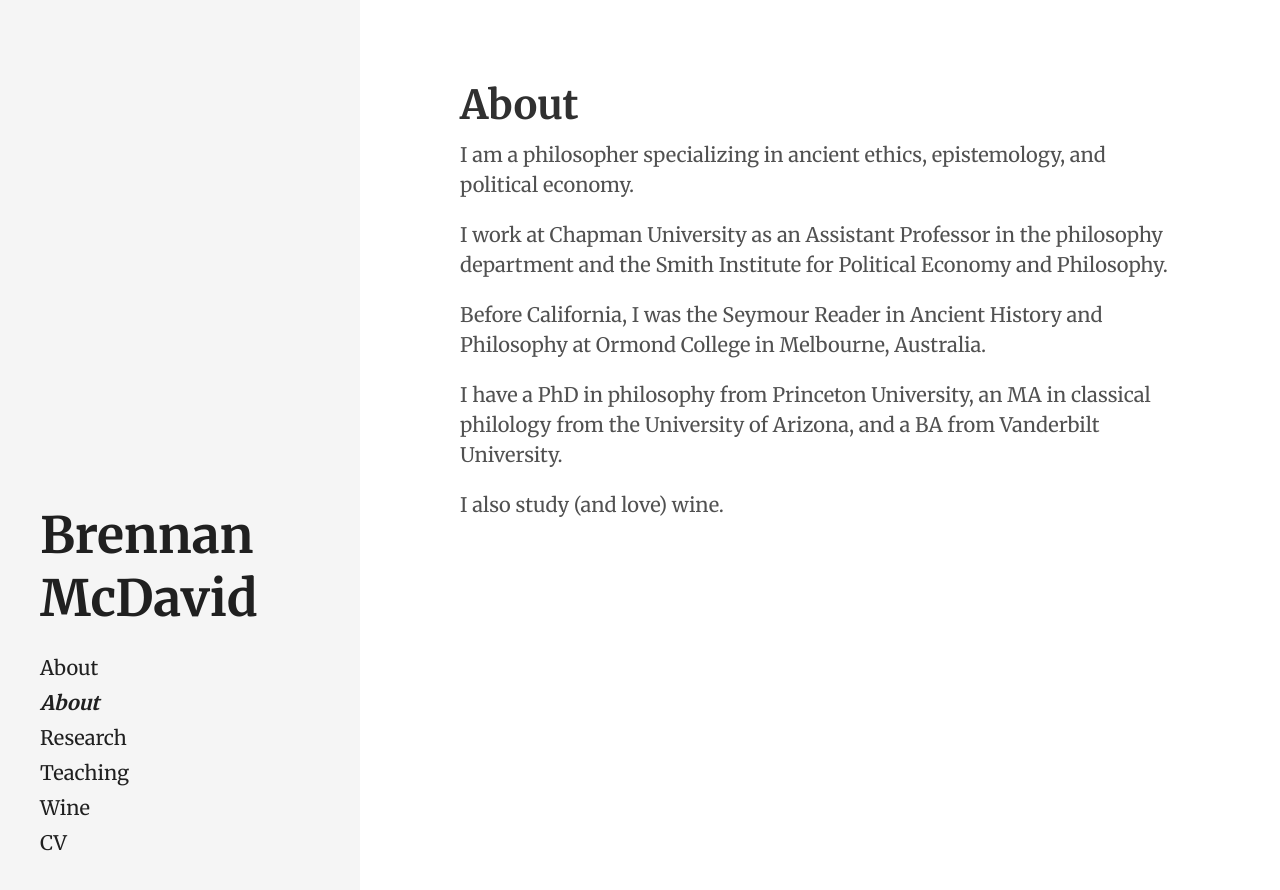
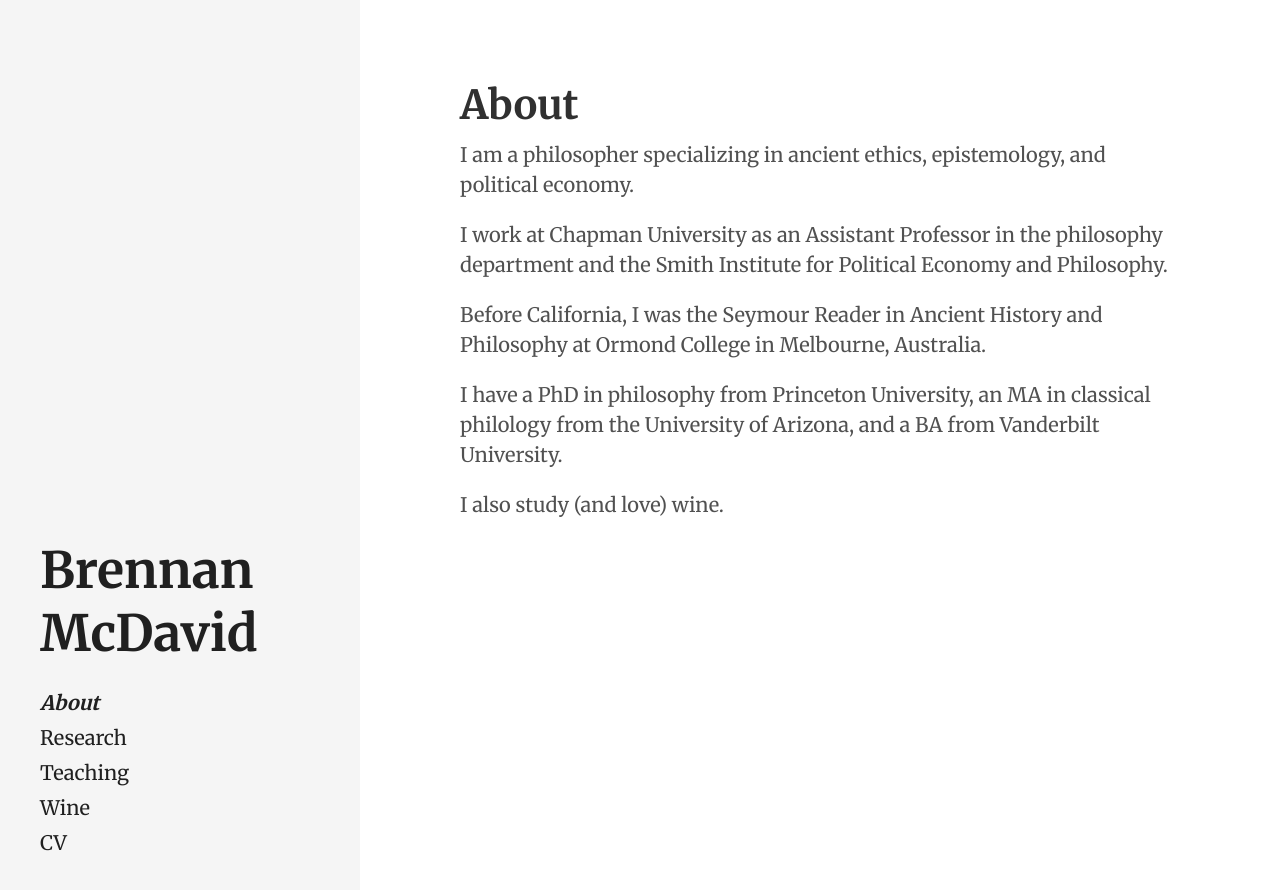
Before and after one commit to bkmcdavid/bkmcdavid.github.io, a Jekyll site: the page built from index.html, in a window 1280 px wide. Shown: the top 890 px of the page. Built offline with Jekyll 4.4.1, drawn with Linux system fonts in a browser that asks for light colours; the list of posts is cut into pages by our own code.

Commit message:
remove About nav item

```diff
--- a/_includes/sidebar.html
+++ b/_includes/sidebar.html
@@ -10,7 +10,6 @@
     </div>
 
     <nav class="sidebar-nav">
-      <a class="sidebar-nav-item{% if page.url == site.baseurl %} active{% endif %}" href="{{ '/' | relative_url }}">About</a>
 
       {% comment %}
         The code below dynamically generates a sidebar nav of pages with
@@ -28,9 +27,11 @@
 
       <a class="sidebar-nav-item" href="https://bkmcdavid.github.io/pdfs/CV.pdf">CV</a>
       <!--
+      <a class="sidebar-nav-item{% if page.url == site.baseurl %} active{% endif %}" href="{{ '/' | relative_url }}">About</a>
       <a class="sidebar-nav-item" href="https://bkmcdavid.github.io/research">Research</a>
       <a class="sidebar-nav-item" href="/teaching">Teaching</a>
-      <a class="sidebar-nav-item" href="/wine">Wine</a>-->
+      <a class="sidebar-nav-item" href="/wine">Wine</a>
+      -->
     </nav>
 
 
```
